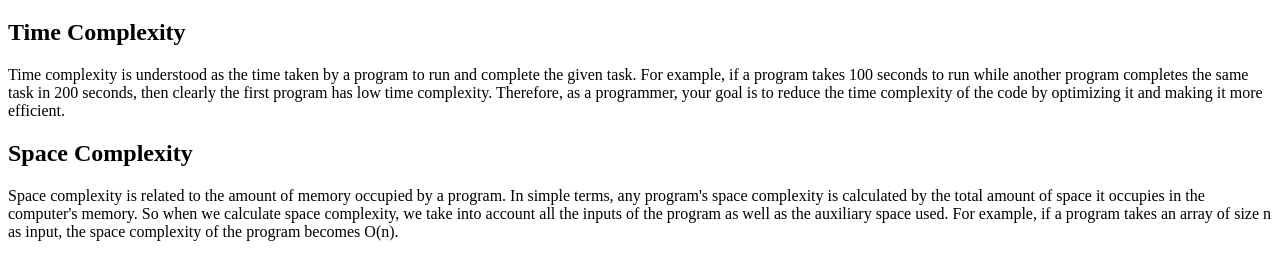
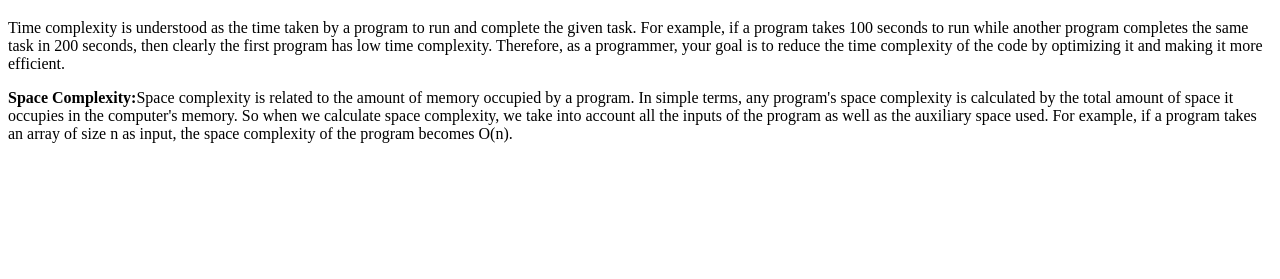
Before and after one commit to acciojob/time-and-space-complexity-durga2677, a website: page main.html in a window 1280 px wide. Shown: the part 61-340 px from the top of the page. Drawn offline with Linux system fonts and the light colour scheme.

Commit message:
created a submission

```diff
--- a/main.html
+++ b/main.html
@@ -3,12 +3,11 @@
 <head>
 </head>
 <body>
-    <h1>Time and Space Complexity</h1>
+<h1>Time and Space Complexity</h1>
 
-    <h2>Time Complexity</h2>
-    <p>Time complexity is understood as the time taken by a program to run and complete the given task. For example, if a program takes 100 seconds to run while another program completes the same task in 200 seconds, then clearly the first program has low time complexity. Therefore, as a programmer, your goal is to reduce the time complexity of the code by optimizing it and making it more efficient.</p>
+<p>Time complexity is understood as the time taken by a program to run and complete the given task. For example, if a program takes 100 seconds to run while another program completes the same task in 200 seconds, then clearly the first program has low time complexity. Therefore, as a programmer, your goal is to reduce the time complexity of the code by optimizing it and making it more efficient.</p>
 
-    <h2>Space Complexity</h2>
-    <p>Space complexity is related to the amount of memory occupied by a program. In simple terms, any program's space complexity is calculated by the total amount of space it occupies in the computer's memory. So when we calculate space complexity, we take into account all the inputs of the program as well as the auxiliary space used. For example, if a program takes an array of size n as input, the space complexity of the program becomes O(n).</p>
+
+<p><strong>Space Complexity:</strong>Space complexity is related to the amount of memory occupied by a program. In simple terms, any program's space complexity is calculated by the total amount of space it occupies in the computer's memory. So when we calculate space complexity, we take into account all the inputs of the program as well as the auxiliary space used. For example, if a program takes an array of size n as input, the space complexity of the program becomes O(n).</p>
 </body>
 </html>
```
